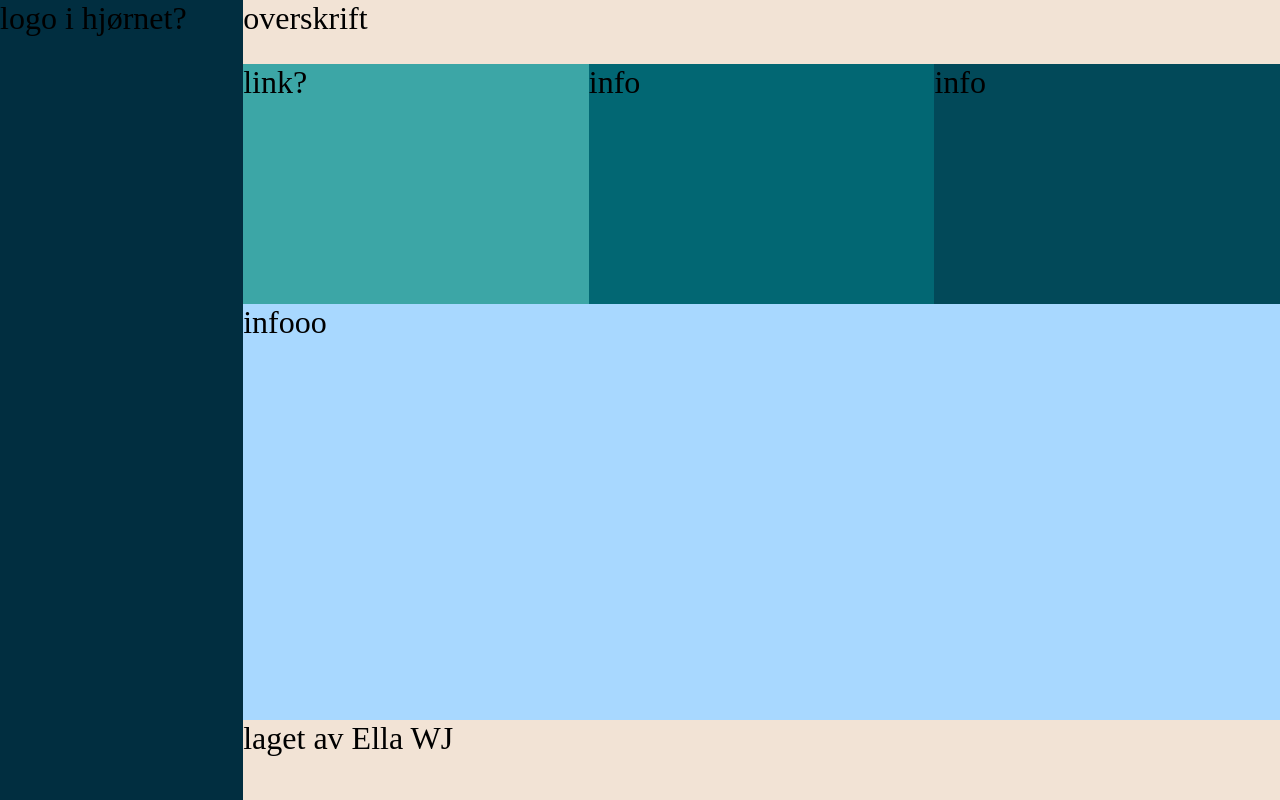
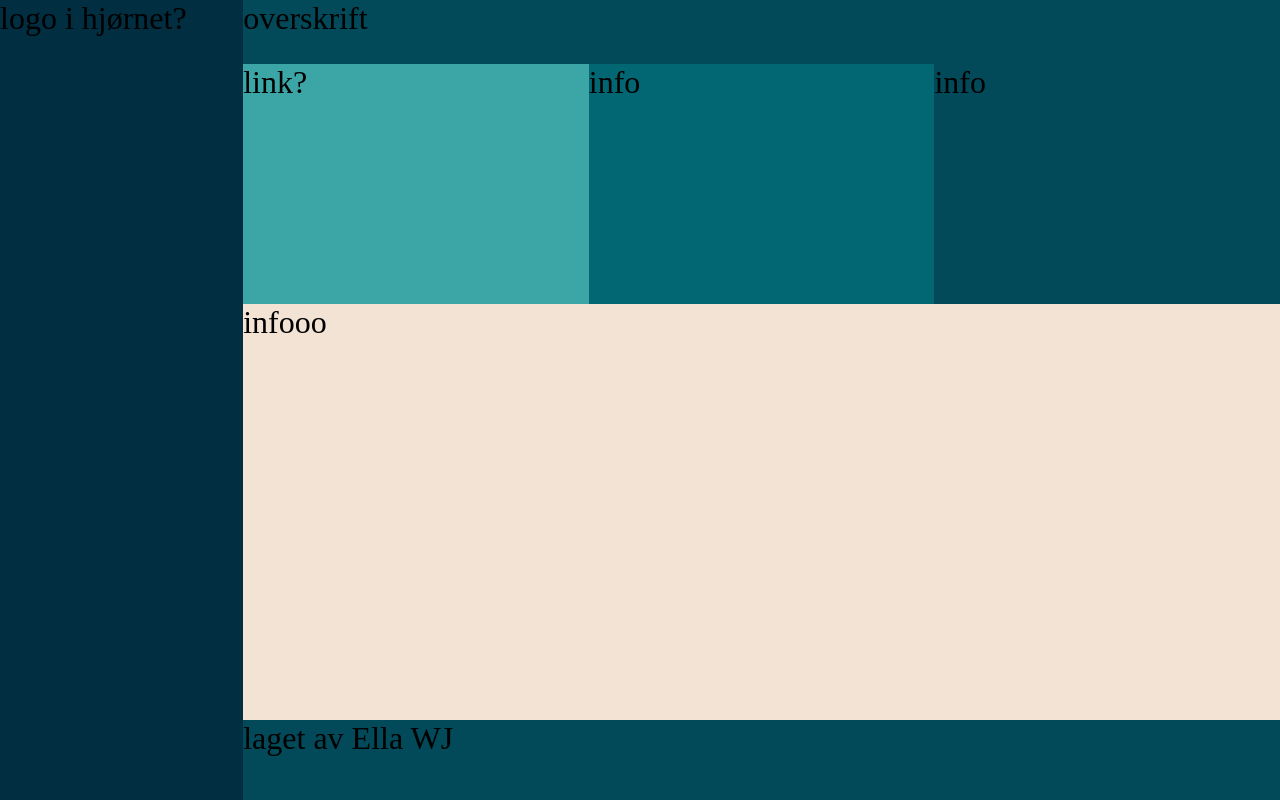
Before and after one commit to eljoa008/Online-scams, a plain HTML site: page index.html in a window 1280 px wide. Drawn offline with Linux system fonts and the light colour scheme.

Commit message:
fargefargefarfge

```diff
--- a/style.css
+++ b/style.css
@@ -26,7 +26,7 @@ aside{
 }
 header{
   grid-area: header;
-  background-color: #F2E3D5;
+  background-color: #024959;
 }
 section:nth-last-of-type(1){
   grid-area: boks1;
@@ -42,9 +42,9 @@ section:nth-last-of-type(3){
 }
 main{
   grid-area: main;
-  background-color: #A8D8FF;
+  background-color: #F2E3D5;
 }
 footer{
   grid-area: footer;
-  background-color: #F2E3D5;
+  background-color: #024959;
 }
```
